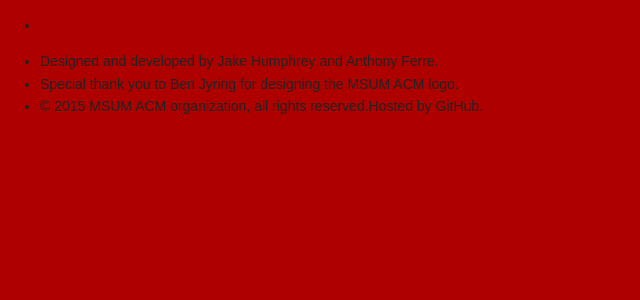
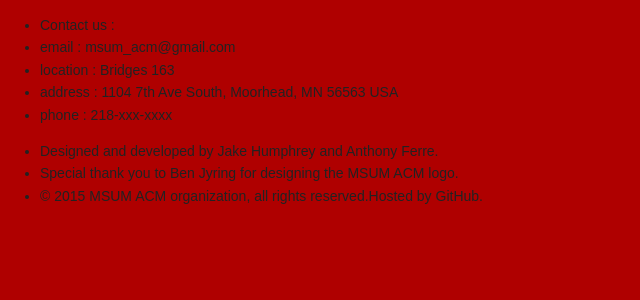
Before and after one commit to MSUM-ACM/msum_acm_website, a Jekyll site: the page built from index.html, in a window 1280 px wide. Shown: the top 300 px of the page, without its empty margins (0-640 px from the left). Built offline with Jekyll 4.4.1, drawn with Linux system fonts in a browser that asks for light colours.

Commit message:
add contact us to footer

```diff
--- a/_includes/footer.html
+++ b/_includes/footer.html
@@ -3,7 +3,11 @@
     <div class="row">
       <div class="col-md-8">
         <ul class="text-left">
-          <li></li>
+          <li>Contact us :</li>
+	  <li>email : <a href= "mailto:msum_acm@gmail.com" >msum_acm@gmail.com</a></li>
+	  <li>location : Bridges 163</li>
+	  <li>address : 1104 7th Ave South, Moorhead, MN 56563 USA</li>
+	  <li>phone : 218-xxx-xxxx</li>
        </ul>
       </div>
       <div class="col-md-4">
```
